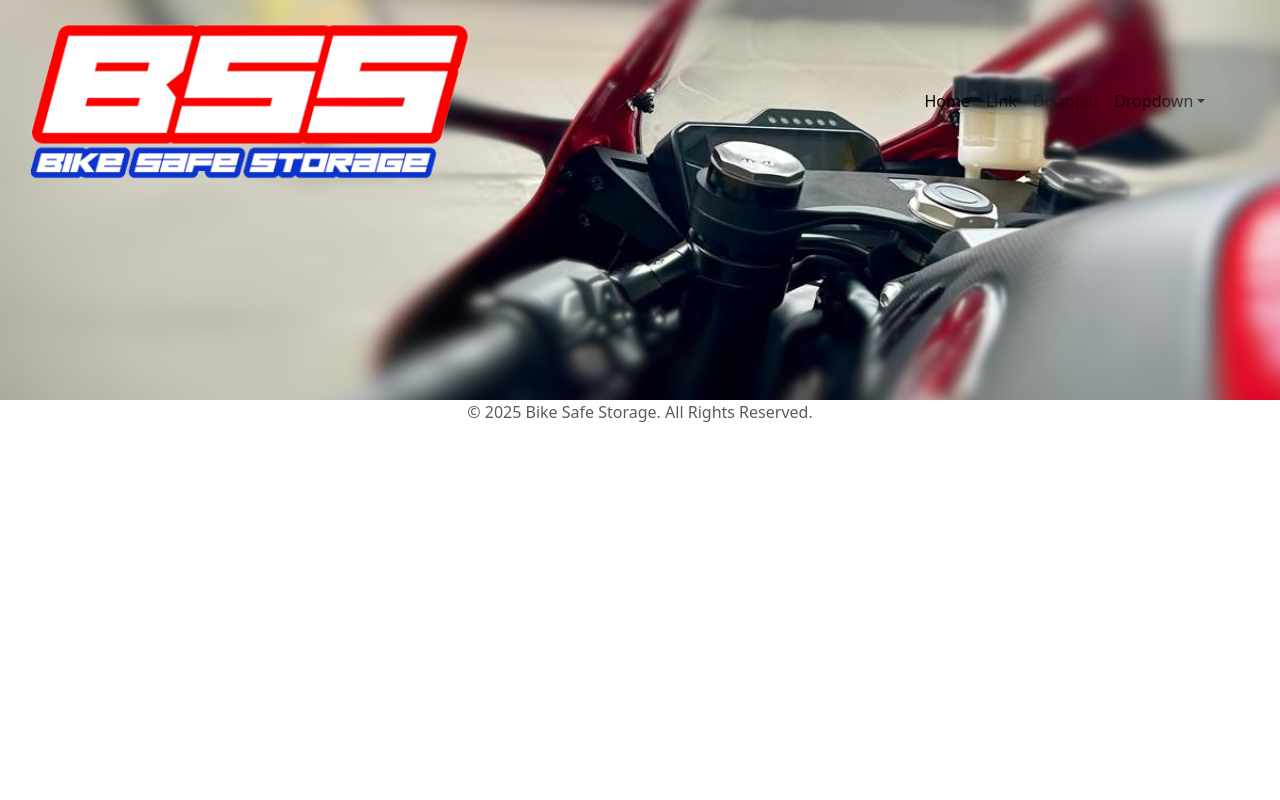
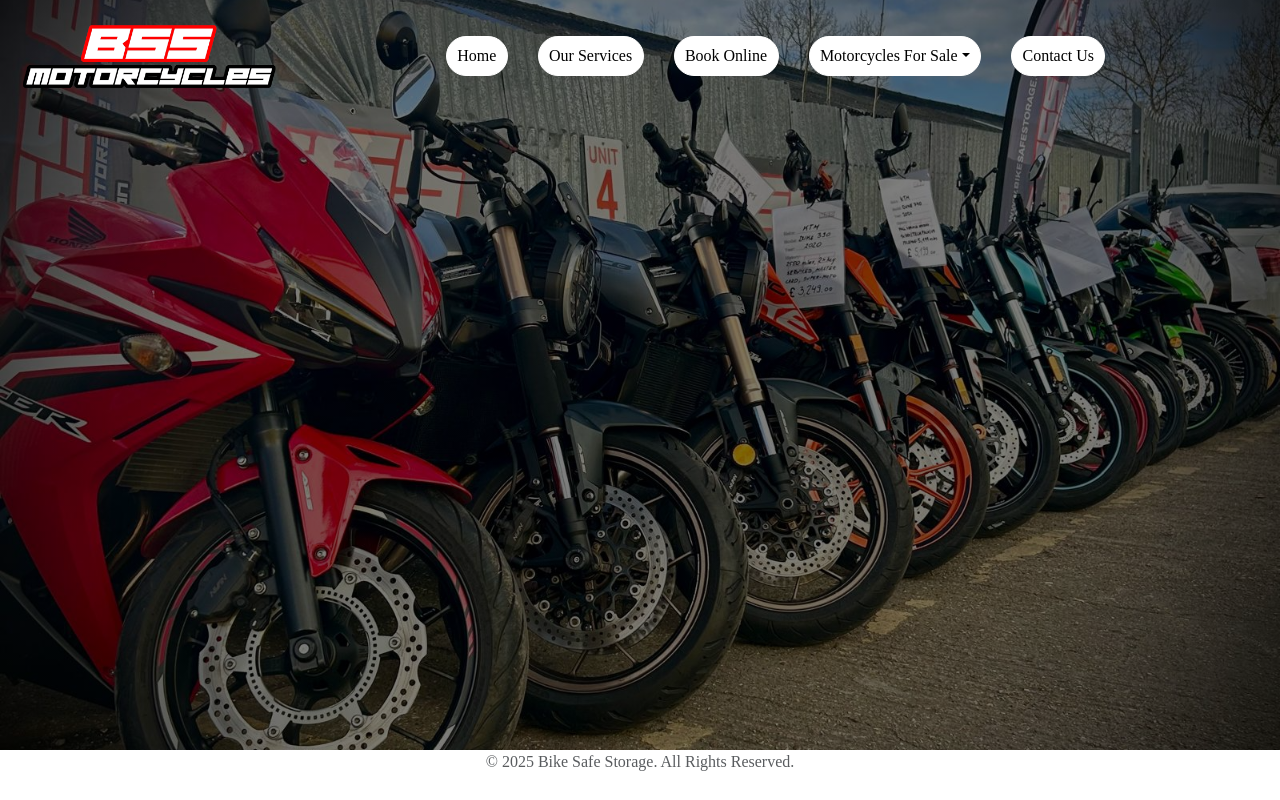
Before and after one commit to AshfaaqK/Bike-Safe-Storage, a Flask app: page / in a window 1280 px wide. Run offline with Flask 3, Linux system fonts and the light colour scheme.

Commit message:
build: create navbar structure and favicon images

```diff
--- a/static/css/styles.css
+++ b/static/css/styles.css
@@ -1,3 +1,7 @@
+body {
+    font-family: "Bahnschrift";
+}
+
 .bss-logo-main {
     display: block;
     max-width: 100%;
@@ -5,9 +9,21 @@
 }
 
 .navbar-bg {
-    background-image: url("../images/navbar-bg.jpg");
+    background: linear-gradient( rgba(0, 0, 0, 0.5), rgba(0, 0, 0, 0.5) ), url("../images/navbar-bg.jpg");
     background-repeat: no-repeat;
     background-position: center;
     background-size: cover;
-    height: 50vh;
+    height: 750px;
 }
+
+.nav-link {
+    color: #000;
+    background-color: #fff;
+    border: 0.1rem solid #fff;
+    border-radius: 20px;
+    padding: 0.45rem 0.65rem !important;
+}
+
+.nav-item {
+    margin: 0 15px;
+}
--- a/templates/header.html
+++ b/templates/header.html
@@ -7,6 +7,12 @@
 
     <link href="https://cdn.jsdelivr.net/npm/bootstrap@5.3.5/dist/css/bootstrap.min.css" rel="stylesheet" integrity="sha384-SgOJa3DmI69IUzQ2PVdRZhwQ+dy64/BUtbMJw1MZ8t5HZApcHrRKUc4W0kG879m7" crossorigin="anonymous">
     <link href="{{ url_for('static', filename='css/styles.css') }}" rel="stylesheet">
+
+    <!-- Favicon -->
+    <link rel="apple-touch-icon" sizes="180x180" href="../static/images/favicon/apple-touch-icon.png">
+    <link rel="icon" type="image/png" sizes="32x32" href="../static/images/favicon/favicon-32x32.png">
+    <link rel="icon" type="image/png" sizes="16x16" href="../static/images/favicon/favicon-16x16.png">
+    <link rel="manifest" href="../static/images/favicon/site.webmanifest">
 </head>
 <body>
     <div class="navbar-bg">
@@ -23,23 +29,25 @@
 
                     <div class="collapse navbar-collapse d-lg-flex" id="navbarscontent">
                         <div class="container d-lg-flex col justify-content-lg-end">
-                            <ul class="navbar-nav col-lg-6 justify-content-lg-center">
+                            <ul class="navbar-nav col-lg-12 justify-content-lg-center">
                                 <li class="nav-item">
-                                    <a class="nav-link active" aria-current="page" href="#">Home</a>
+                                    <a class="nav-link" aria-current="page" href="#">Home</a>
                                 </li>
                                 <li class="nav-item">
-                                    <a class="nav-link" href="#">Link</a>
+                                    <a class="nav-link" href="#">Our Services</a>
                                 </li>
                                 <li class="nav-item">
-                                    <a class="nav-link disabled" aria-disabled="true">Disabled</a>
+                                    <a class="nav-link" href="#">Book Online</a>
                                 </li>
                                 <li class="nav-item dropdown">
-                                    <a class="nav-link dropdown-toggle" href="#" data-bs-toggle="dropdown" aria-expanded="false">Dropdown</a>
+                                    <a class="nav-link dropdown-toggle" href="#" data-bs-toggle="dropdown" aria-expanded="false">Motorcycles For Sale</a>
                                     <ul class="dropdown-menu">
-                                        <li><a class="dropdown-item" href="#">Action</a></li>
-                                        <li><a class="dropdown-item" href="#">Another action</a></li>
-                                        <li><a class="dropdown-item" href="#">Something else here</a></li>
+                                        <li><a class="dropdown-item" href="#">Used Scooters</a></li>
+                                        <li><a class="dropdown-item" href="#">Used Motorcycles</a></li>
                                     </ul>
+                                </li>
+                                <li class="nav-item">
+                                    <a class="nav-link" href="#">Contact Us</a>
                                 </li>
                             </ul>
                         </div>
```
Also changed, not shown: static/images/bss-logo.png, static/images/bss-logo1.png, static/images/favicon/android-chrome-192x192.png (added), static/images/favicon/android-chrome-512x512.png (added), static/images/favicon/apple-touch-icon.png (added), static/images/favicon/favicon-16x16.png (added), static/images/favicon/favicon-32x32.png (added), static/images/favicon/favicon.ico (added), static/images/favicon/site.webmanifest (added), static/images/navbar-bg.jpg, static/images/navbar-bg1.jpg.
